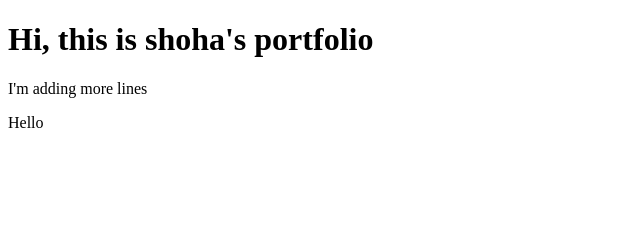
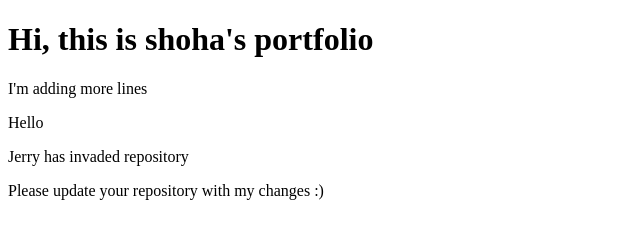
Before and after one commit to smtsuchi/portfolio, a plain HTML site: page index.html in a window 1280 px wide. Shown: the whole page, without its empty margins (0-640 px from the left). Drawn offline with Linux system fonts and the light colour scheme.

Commit message:
cool code contribution

```diff
--- a/index.html
+++ b/index.html
@@ -10,5 +10,7 @@
     <h1>Hi, this is shoha's portfolio</h1>
     <p>I'm adding more lines</p>
     <p>Hello</p>
+    <p>Jerry has invaded repository </p>
+    <p>Please update your repository with my changes :) </p>
 </body>
 </html>
```
